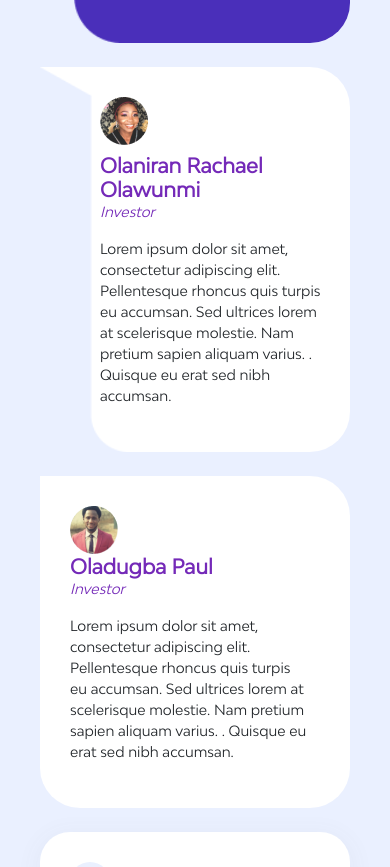
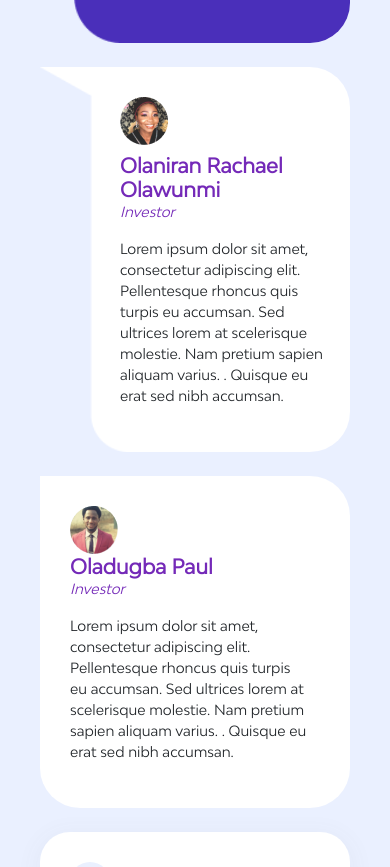
Before and after one commit to Oluwashina/PurpleGold, a plain HTML site: page index.html in a window 390 px wide. Shown: the part 6020-6887 px from the top of the page. Drawn offline with nearby package versions, Linux system fonts and the light colour scheme.

Commit message:
mobile page for homepage modified

```diff
--- a/index.html
+++ b/index.html
@@ -336,7 +336,7 @@
                     </div>
 
                     <!-- second layout -->
-                    <div class="mt-lg-4 mt-4 test-body" style="padding: 30px 20px 30px 60px; border-radius: 0px 40px 40px 40px; background-image: url('images/testimony-white.png'); background-repeat: no-repeat; background-size: cover;">
+                    <div class="mt-lg-4 mt-4 test-body" style="padding: 30px 20px 30px 80px; border-radius: 0px 40px 40px 40px; background-image: url('images/testimony-white.png'); background-repeat: no-repeat; background-size: cover;">
                         <div>
                             <img src="images/testifier2.png" class="img-fluid">
                         </div>
```
